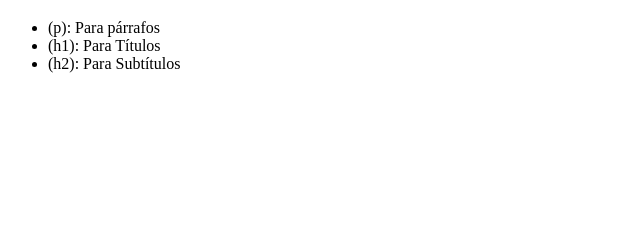
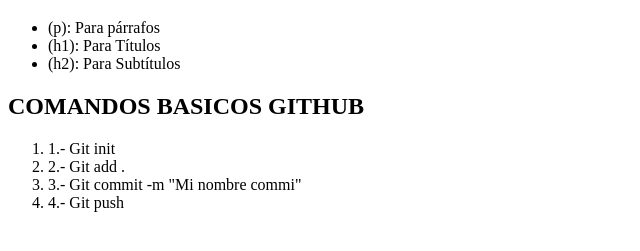
Before and after one commit to SpiderIllanes/miprimerrepo, a plain HTML site: page index.html in a window 1280 px wide. Shown: the part 61-312 px from the top of the page, without its empty margins (0-640 px from the left). Drawn offline with Linux system fonts and the light colour scheme.

Commit message:
cambios en mi index2

```diff
--- a/index.html
+++ b/index.html
@@ -13,7 +13,14 @@
     <li>(h2): Para Subtítulos</li>
 </ul>
 
+<h2>COMANDOS BASICOS GITHUB</h2>
+<ol>
+    <li>1.- Git init</li>
+    <li>2.- Git add . </li>
+    <li>3.- Git commit -m "Mi nombre commi"</li>
+    <li>4.- Git push</li>
 
+</ol>
 
 </body>
 </html>
```
